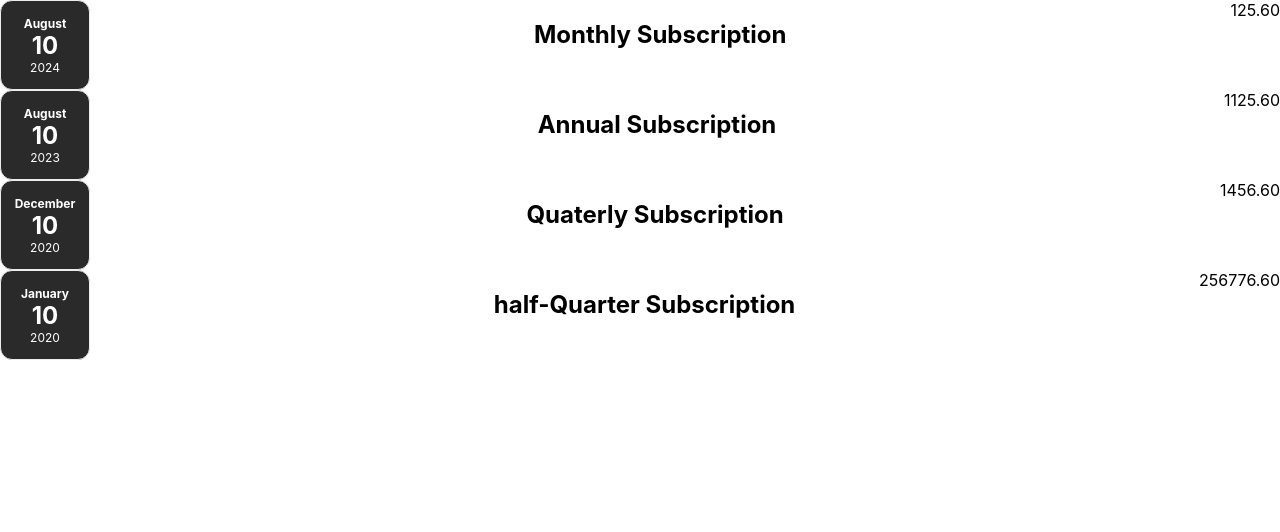
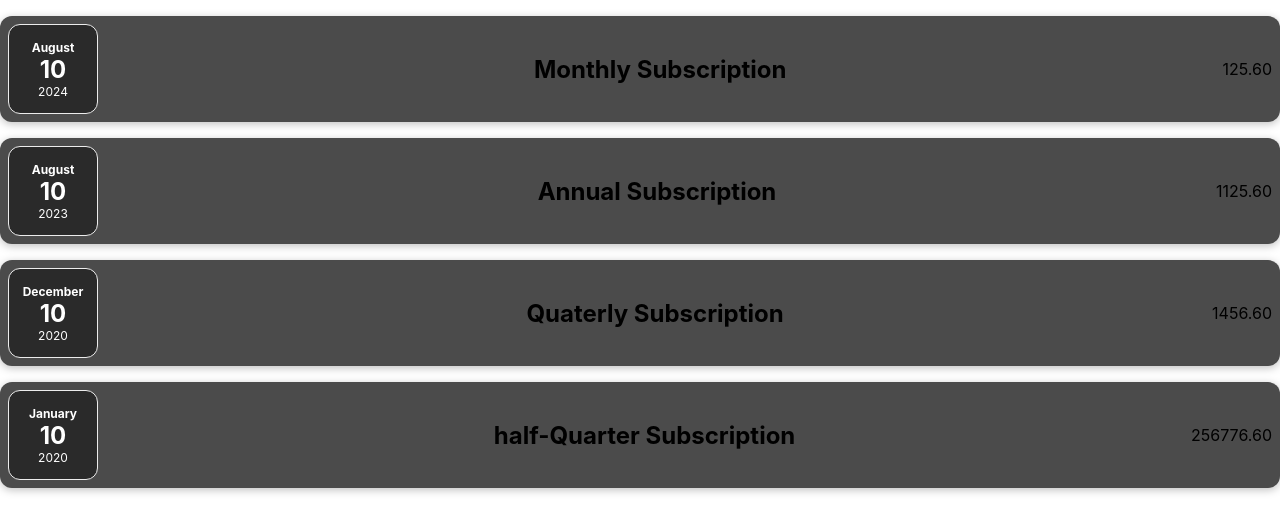
Before and after one commit to sandeeppal270/reactlearn, a React (Create React App) app: page / in a window 1280 px wide. Shown: the top 532 px of the page. Built offline with nearby package versions, Linux system fonts and the light colour scheme.

Commit message:
first commit

```diff
--- a/src/components/Subscription.css
+++ b/src/components/Subscription.css
@@ -1,5 +1,19 @@
 .subscription{
     display: flex;
     justify-content: space-between;
+    align-items: center;
+    box-shadow: 0 2px 8px rgba(0, 0, 0, 0.25);
+    padding: 0.5rem;
+    margin:1rem 0;
+    border-radius: 12px;
+    background-color: #4b4b4b;
 
 }
+.subscription_title{
+    display: flex;
+    flex-direction: column;
+    gap:1rem;
+    align-items: flex-start;
+    flex-flow: column-reverse;
+    justify-content: flex-start;
+}
--- a/src/components/SubscriptionDate.css
+++ b/src/components/SubscriptionDate.css
@@ -22,5 +22,4 @@
 .day{
     font-size: 1.5rem;
     font-weight: bold;
-
 }
```
Also changed, not shown: src/components/Container.js (added).
